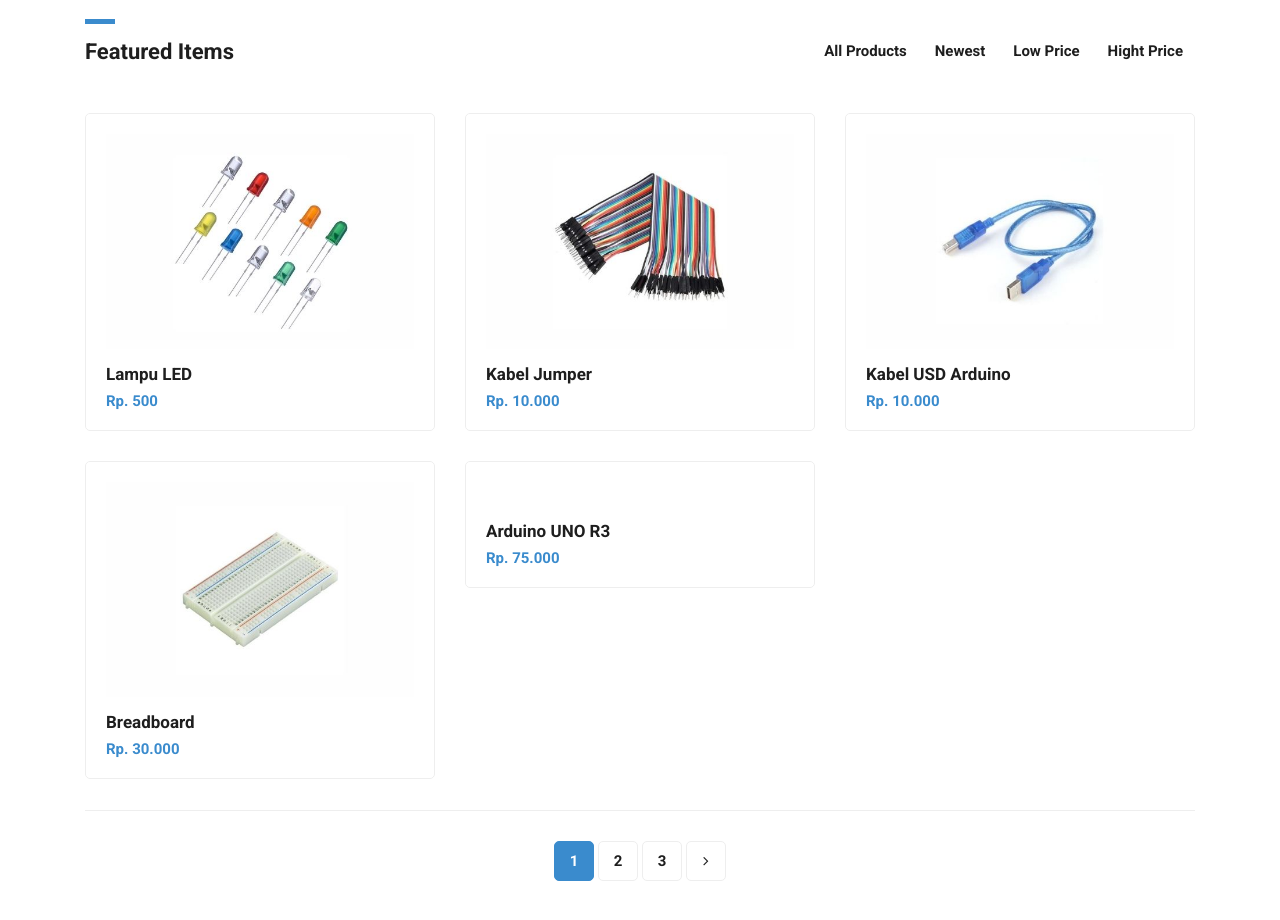
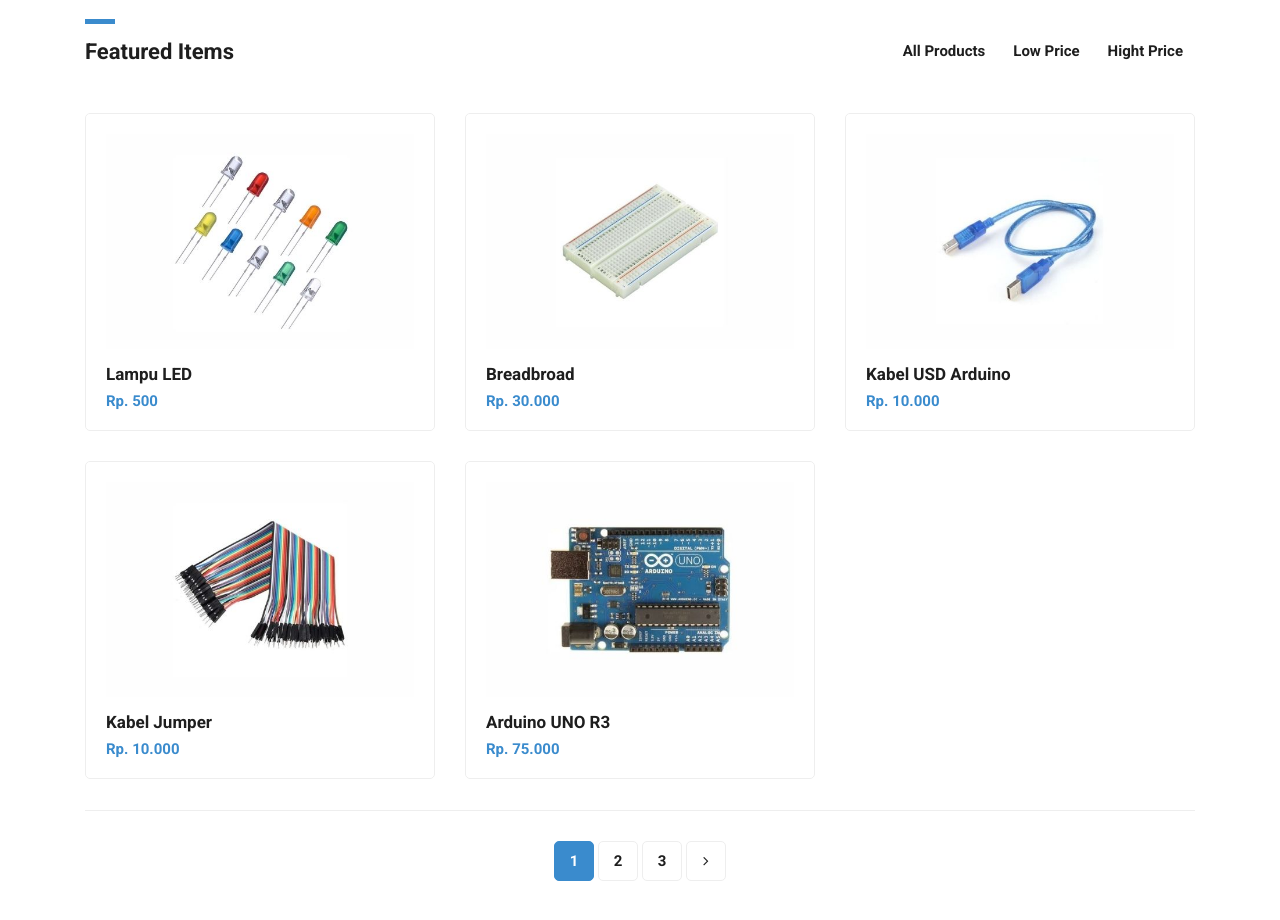
Before and after one commit to rinasetiawati12/rinasetiawati.github.io, a plain HTML site: page products.html in a window 1280 px wide. Shown: the part 280-1200 px from the top of the page. Drawn offline with Linux system fonts and the light colour scheme.

Commit message:
first commit

```diff
--- a/products.html
+++ b/products.html
@@ -80,7 +80,6 @@ https://www.tooplate.com/view/2114-pixie
           <div class="col-md-8 col-sm-12">
             <div id="filters" class="button-group">
               <button class="btn btn-primary" data-filter="*">All Products</button>
-              <button class="btn btn-primary" data-filter=".new">Newest</button>
               <button class="btn btn-primary" data-filter=".low">Low Price</button>
               <button class="btn btn-primary" data-filter=".high">Hight Price</button>
             </div>
@@ -104,9 +103,9 @@ https://www.tooplate.com/view/2114-pixie
             <div id="2" class="item high col-md-4">
               <a href="single-product.html">
                 <div class="featured-item">
-                  <img src="assets/images/product-02.jpg" alt="">
-                  <h4>Kabel Jumper</h4>
-                  <h6>Rp. 10.000</h6>
+                  <img src="assets/images/product-04.jpg" alt="">
+                  <h4>Breadbroad</h4>
+                  <h6>Rp. 30.000</h6>
                 </div>
               </a>
             </div>
@@ -122,9 +121,9 @@ https://www.tooplate.com/view/2114-pixie
             <div id="4" class="item low col-md-4">
               <a href="single-product.html">
                 <div class="featured-item">
-                  <img src="assets/images/product-04.jpg" alt="">
-                  <h4>Breadboard</h4>
-                  <h6>Rp. 30.000</h6>
+                  <img src="assets/images/product-02.jpg" alt="">
+                  <h4>Kabel Jumper</h4>
+                  <h6>Rp. 10.000</h6>
                 </div>
               </a>
             </div>
```
Also changed, not shown: assets/images/product-05.jpg (added).
